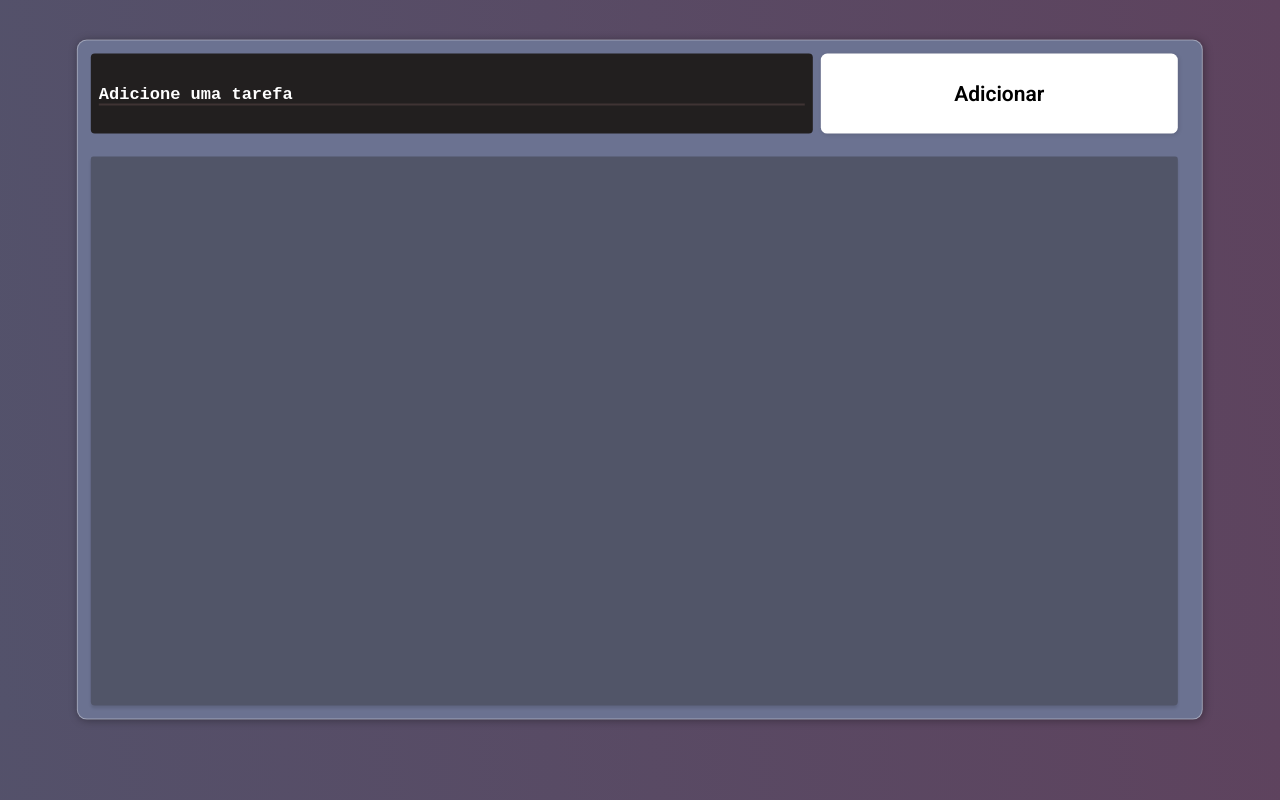
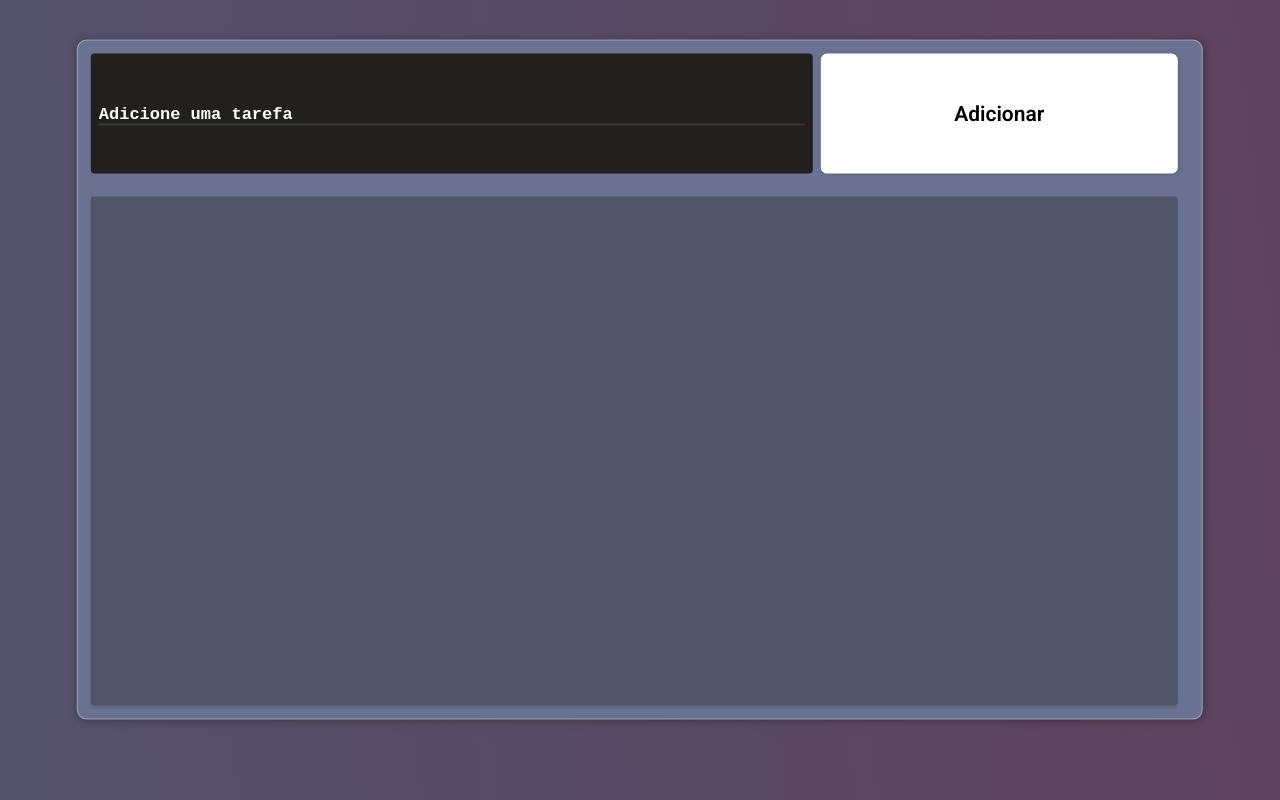
Before and after one commit to SantV7/add_list, a plain HTML site: page index.html in a window 1280 px wide. Drawn offline with Linux system fonts and the light colour scheme.

Commit message:
mais um ajuste.

```diff
--- a/style.css
+++ b/style.css
@@ -15,7 +15,7 @@ body {
     border: 1px solid rgba(255, 255, 255, 0.355);
     display: grid;
     gap: 8px;
-    grid-template-rows: 80px auto auto auto;
+    grid-template-rows: 120px auto auto auto;
     grid-template-columns: repeat(3, 32.5%);
     padding: 13px;
     width: 88vw;
```
